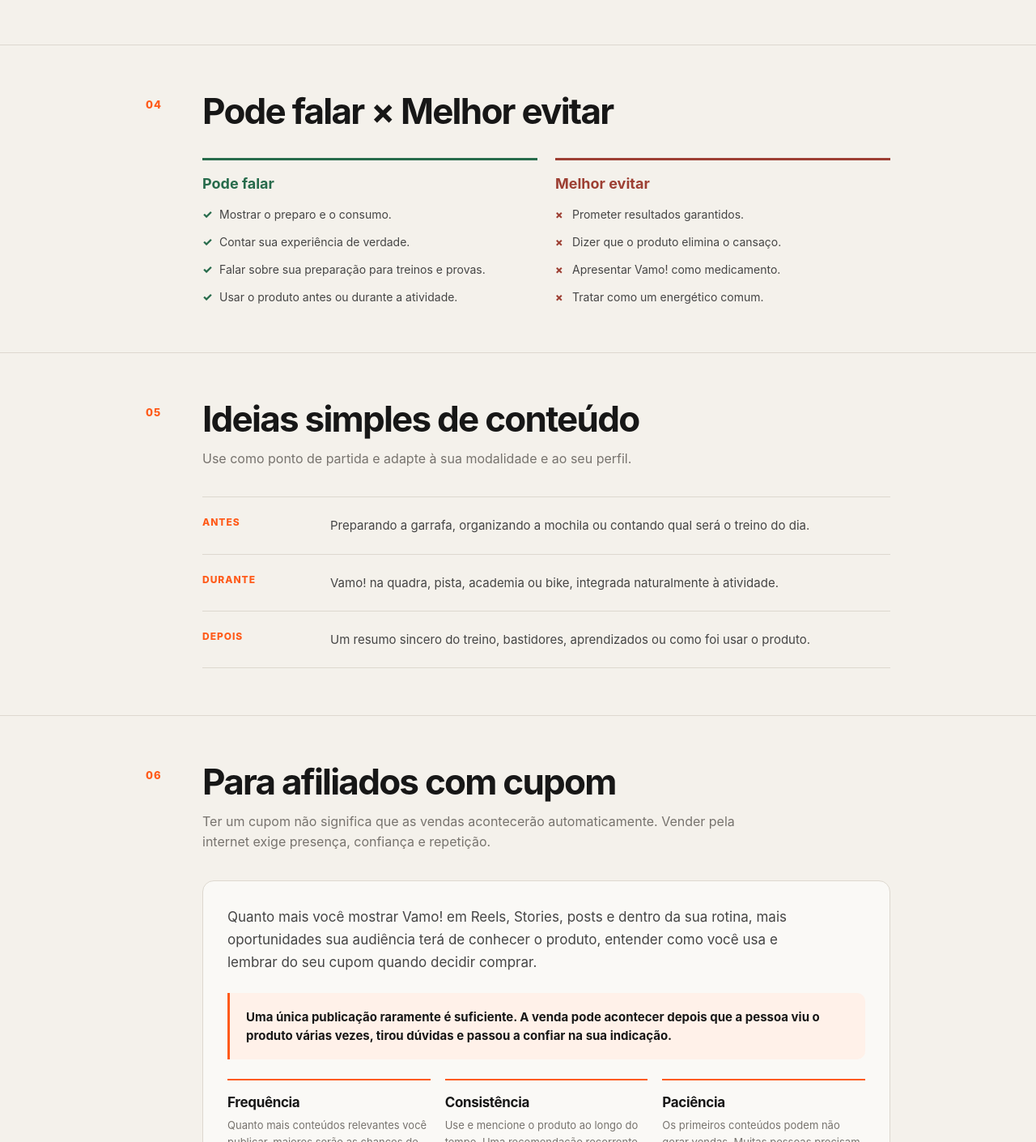
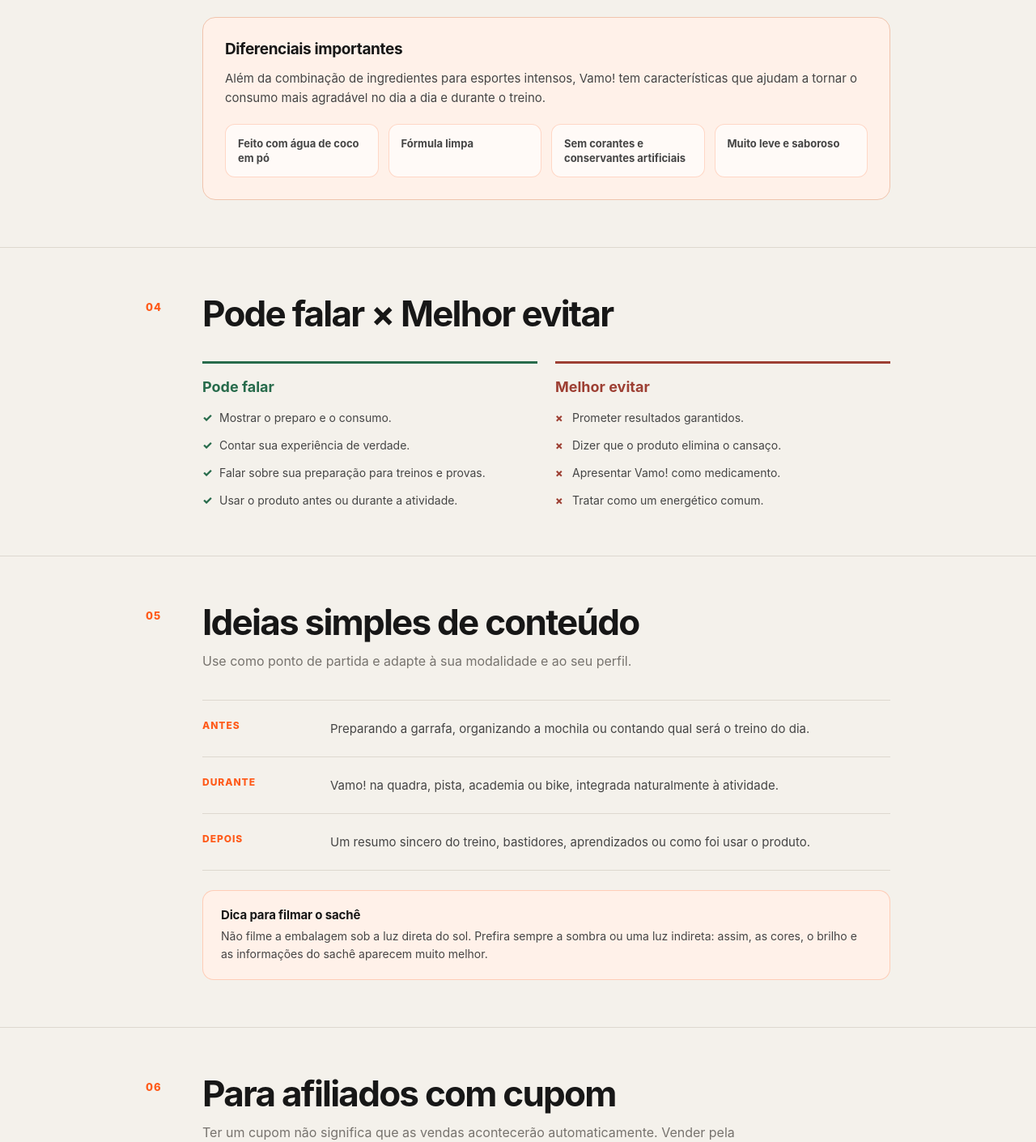
Before and after one commit to doctorguimenezes-lgtm/vamo-pages, a website: page public/guia/index.html in a window 1280 px wide. Shown: the part 1738-3148 px from the top of the page at 81% size. Drawn offline with Linux system fonts and the light colour scheme; a script that the page names is missing.

Commit message:
Add files via upload

```diff
--- a/public/guia/index.html
+++ b/public/guia/index.html
@@ -230,6 +230,30 @@
       line-height: 1.6;
     }
 
+    .summary-block.differentials {
+      grid-column: 1 / -1;
+      background: var(--orange-soft);
+      border-color: #f0c4ad;
+    }
+
+    .differential-list {
+      display: grid;
+      grid-template-columns: repeat(4, 1fr);
+      gap: 12px;
+      margin-top: 20px;
+    }
+
+    .differential-item {
+      padding: 14px 15px;
+      border: 1px solid rgba(255, 90, 25, .22);
+      border-radius: 12px;
+      background: rgba(255, 255, 255, .62);
+      color: var(--text);
+      font-size: 13px;
+      font-weight: 750;
+      line-height: 1.4;
+    }
+
     .ingredients {
       display: flex;
       flex-wrap: wrap;
@@ -321,6 +345,28 @@
       margin: 0;
       color: var(--text);
       font-size: 15px;
+      line-height: 1.55;
+    }
+
+    .visual-tip {
+      margin: 24px 0 0 70px;
+      padding: 20px 22px;
+      border: 1px solid rgba(255, 90, 25, .24);
+      border-radius: 14px;
+      background: var(--orange-soft);
+    }
+
+    .visual-tip strong {
+      display: block;
+      margin-bottom: 6px;
+      font-size: 15px;
+      letter-spacing: -.01em;
+    }
+
+    .visual-tip p {
+      margin: 0;
+      color: var(--text);
+      font-size: 14px;
       line-height: 1.55;
     }
 
@@ -594,6 +640,7 @@
       .product-summary,
       .rules,
       .idea-table,
+      .visual-tip,
       .reference-grid,
       .affiliate-panel,
       .reference-note,
@@ -602,6 +649,8 @@
       .editorial-item { grid-template-columns: 30px 1fr; gap: 12px; }
       .editorial-item p { grid-column: 2; }
       .product-summary, .rules, .reference-grid, .checklist { grid-template-columns: 1fr; }
+      .summary-block.differentials { grid-column: auto; }
+      .differential-list { grid-template-columns: 1fr 1fr; }
       .affiliate-points, .affiliate-actions { grid-template-columns: 1fr; }
       .reference-embed { min-height: 460px; padding: 10px; }
       .check-item:nth-child(odd) { border-right: 0; }
@@ -619,12 +668,14 @@
       .product-summary,
       .rules,
       .idea-table,
+      .visual-tip,
       .reference-grid,
       .affiliate-panel,
       .reference-note,
       .checklist,
       .support { margin-left: 0; }
       .principle { padding: 24px; }
+      .differential-list { grid-template-columns: 1fr; }
       .cover-copy { font-size: 17px; }
     }
   </style>
@@ -715,6 +766,16 @@
             <h3>Quando mostrar</h3>
             <p>Antes do treino, durante atividades mais longas ou intensas, em provas, torneios e dias com mais de uma atividade.</p>
           </div>
+          <div class="summary-block differentials">
+            <h3>Diferenciais importantes</h3>
+            <p>Além da combinação de ingredientes para esportes intensos, Vamo! tem características que ajudam a tornar o consumo mais agradável no dia a dia e durante o treino.</p>
+            <div class="differential-list">
+              <div class="differential-item">Feito com água de coco em pó</div>
+              <div class="differential-item">Fórmula limpa</div>
+              <div class="differential-item">Sem corantes e conservantes artificiais</div>
+              <div class="differential-item">Muito leve e saboroso</div>
+            </div>
+          </div>
         </div>
       </div>
     </section>
@@ -772,6 +833,10 @@
             <div class="idea-moment">Depois</div>
             <p>Um resumo sincero do treino, bastidores, aprendizados ou como foi usar o produto.</p>
           </div>
+        </div>
+        <div class="visual-tip">
+          <strong>Dica para filmar o sachê</strong>
+          <p>Não filme a embalagem sob a luz direta do sol. Prefira sempre a sombra ou uma luz indireta: assim, as cores, o brilho e as informações do sachê aparecem muito melhor.</p>
         </div>
       </div>
     </section>
@@ -901,8 +966,7 @@
             <h3>Ficou com alguma dúvida?</h3>
             <p>Fale com a equipe Vamo! antes de publicar.</p>
           </div>
-          <!-- Substitua pelo número oficial, com DDI e DDD. -->
-          <a href="https://wa.me/5544999999999" target="_blank" rel="noopener">Falar com a equipe</a>
+          <a href="https://wa.me/5544998740150" target="_blank" rel="noopener">Falar com a equipe</a>
         </div>
       </div>
     </section>
```
